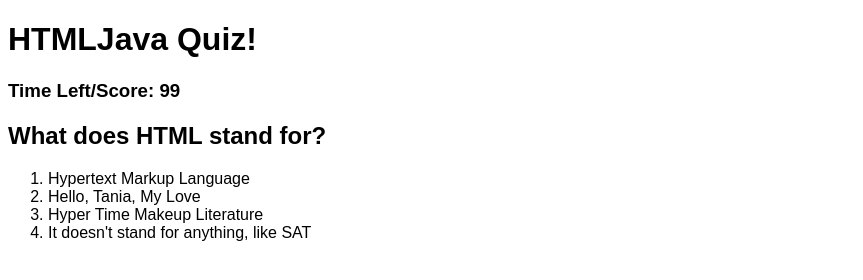
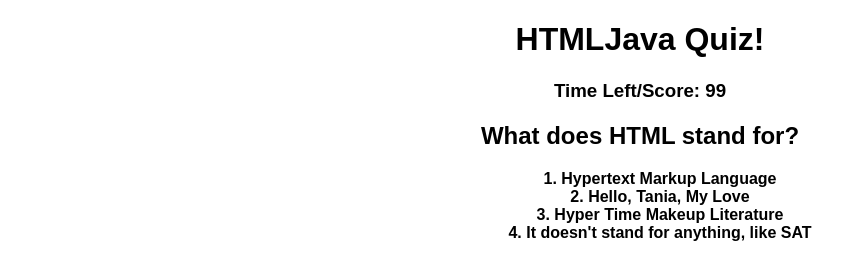
Before and after one commit to sweetfreak/week-4-quiz, a plain HTML site: page index.html in a window 1280 px wide. Both pictures are taken after a click on the button "Start Quiz!". Shown: the whole page, without its empty margins (0-863 px from the left). Drawn offline with Linux system fonts and the light colour scheme.

Commit message:
fully functional, except preventDefault, and CSS missing

```diff
--- a/assets/css/styles.css
+++ b/assets/css/styles.css
@@ -1,5 +1,37 @@
 * {
     font-family: Arial, Helvetica, sans-serif;
+}
+
+
+header, #intro, footer {
+    flex: auto;
+    text-align: center;
+}
+
+.quiz-box, .quiz-box ol {
+    text-align: center;
+    font-weight: bold;
+}
+
+.answer-list li {
+    list-style-position: inside;
+
+
+}
+
+
+ol > li:before {
+    display: inline-block;
+    font-weight: bold;
+    text-align: right;
+
+  }
+
+#quiz-area, #high-score {
+    flex: auto;
+    justify-content: center;
+    text-align: center;
+
 }
 
 #grade-answer {
--- a/assets/js/script.js
+++ b/assets/js/script.js
@@ -26,7 +26,7 @@ var backToMainBox = document.querySelector("#back-to-main-box")
 //var initialsInputEl = document.createElement("input");
 
 // global player variable
-var highScoreList = [];
+var highScoreList = []
 
 
 //array of questions
@@ -46,7 +46,23 @@ var answersArr1 = [
 var players = [];
 
 //------------------------------Variable functions
-var startQuiz = function(event) {
+var loadHighScores= function() {
+    var savedScores = localStorage.getItem("highScores");
+    highScoreList = savedScores;
+
+    console.log(savedScores);
+
+    if (highScoreList) {
+        highScoreList = JSON.parse(highScoreList);
+        console.log("saved data: " + (highScoreList));
+    } else {
+        highScoreList = [];
+        console.log("no saved data " + savedScores)
+        return false;
+    }
+}
+
+var startQuiz = function() {
 
     introEl.textContent = "";
 
@@ -93,14 +109,19 @@ function countdown() {
 
 
 var askQuestion = function(questionNumber) {
+    //test
+
     //creates box for questions
     var questionBoxEl = document.createElement("div");
+    questionBoxEl.className = "quiz-box";
     //creates h2 element forquestion
     var questionH2El = document.createElement("h2");
     //creates box for list of answers
     var answersBoxEl = document.createElement("div");
+    answersBoxEl.className = "quiz-box"
     //creates answers ordered list
     var answerListEl = document.createElement("ol");
+    answerListEl.className = "answer-list"
 
     //adds question box to quiz el
     quizEl.appendChild(questionBoxEl);
@@ -112,6 +133,7 @@ var askQuestion = function(questionNumber) {
     quizEl.appendChild(answersBoxEl);
     //adds answers list ol element
     answersBoxEl.appendChild(answerListEl);
+
     //Adds li elements for all answers, based on the round number
     //condition may be incorrect, but it works?
     for (var i = 0; answersArr1[round][i]; i++) {
@@ -209,20 +231,24 @@ var highScoreScreen = function() {
     backToMainButtonEl.addEventListener("click", backToMain);
 
     //submit and show high scores
-    submitInitialsButtonEl.addEventListener("click", function(event){
+
+    submitInitialsButtonEl.addEventListener("click", function(){
         //won't reload page on submit
-        event.preventDefault();
+        //event.preventDefault();
+        //clears gradeAnswerEl
+        gradeAnswerEl.textContent = "";
         //player object
         var playerData = {
         initials: initialsInputEl.value,
         score: timeSeconds
         };
 
-        //array of player objects
+        //push to array of player objects
         highScoreList.push(playerData);
 
-        // saves submission to
+        // saves playerData
         localStorage.setItem("highScores", JSON.stringify(highScoreList));
+        event.preventDefault();
 
        // console.log("players array after push: " + highScoreList);
 
@@ -237,9 +263,10 @@ var highScoreScreen = function() {
 
         //gets items saved as strings
         var playerScoreString = localStorage.getItem("highScores");
+
+
         //parse back into Object
         highScoreList = JSON.parse(playerScoreString);
-
 
     var scoreListEl = document.createElement("ul");
     highScoreDivEl.appendChild(scoreListEl);
@@ -255,13 +282,11 @@ var highScoreScreen = function() {
     });
 }
 
-
-
 var backToMain = function() {
+    loadHighScores();
     //removes back to main button
     backToMainBox.textContent = "";
-    //clears gradeAnswerEl
-    gradeAnswerEl.textContent = "";
+
     //resets time left/score message and timeSeconds variable
     timeMessageEl.innerHTML = "Time Left/Score: <span id='seconds'></span>"
     timeSecondsEl = document.querySelector("#seconds");
@@ -295,5 +320,4 @@ startButtonEl.textContent = "Start Quiz!";
 //--------------------------------actual code
 
 //startButtonEl.addEventListener("click", startQuiz);
-
 backToMain();
```
Also changed, not shown: 1 other file.
